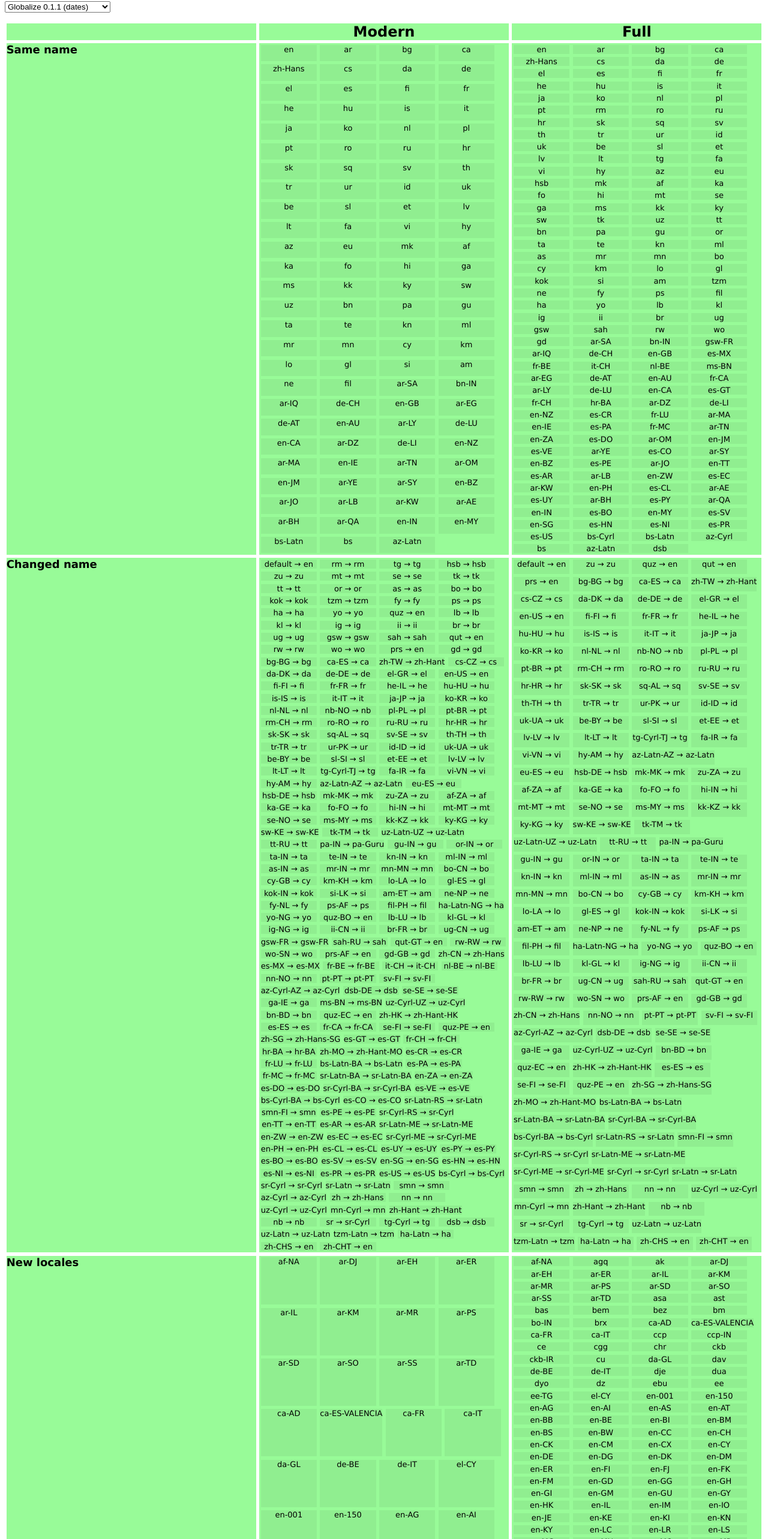
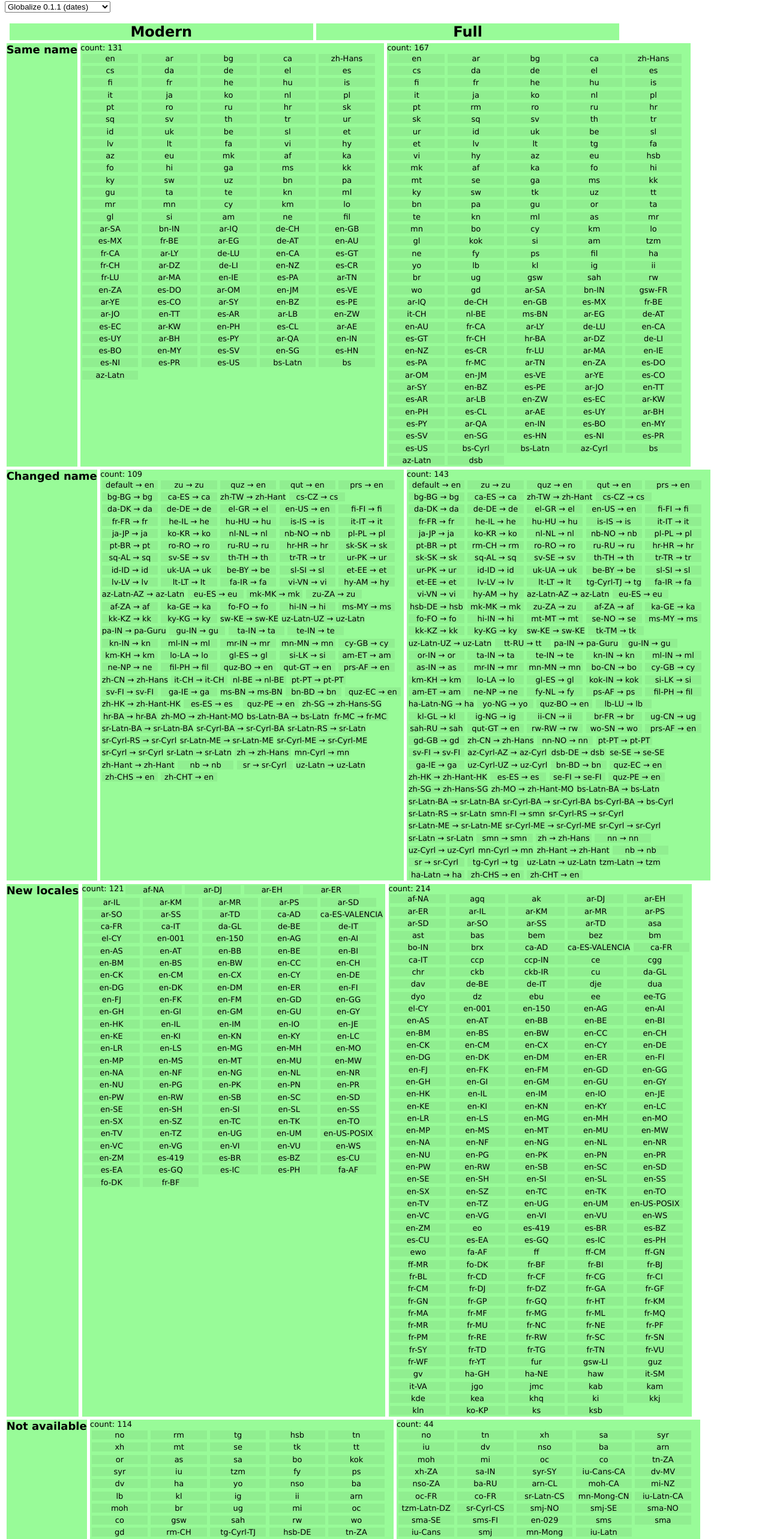
Before and after one commit to kiewic/globalize-examples, an Angular app: page / in a window 1280 px wide. Shown: the part 13-2579 px from the top of the page at 60% size. Built offline with nearby package versions, Linux system fonts and the light colour scheme.

Commit message:
More work in progress

```diff
--- a/src/app/locales/locales.component.css
+++ b/src/app/locales/locales.component.css
@@ -1,11 +1,3 @@
-.locales  {
-  display: flex;
-  flex-grow: 1;
-}
-
-.locale {
-}
-
 .warning {
   background-color: palegoldenrod;
   background-color: lightcoral;
@@ -31,7 +23,6 @@
 .rows .row .cell {
   background-color: palegreen;
   margin: 2pt;
-  flex-basis: 33%;
 }
 
 .rows .row .header,
@@ -48,12 +39,19 @@
   font-size: large;
 }
 
+.intersection.header,
 .intersection {
+  /* as flex child */
+  flex-basis: 40%;
+}
+
+.locales {
+  /* as flex parent */
   display: flex;
   flex-wrap: wrap;
+  align-content: flex-start;
 }
-
-.intersection .locale {
+.locales .locale {
   background-color: lightgreen;
   min-width: 70pt;
   text-align: center;
--- a/src/app/locales/locales.component.html
+++ b/src/app/locales/locales.component.html
@@ -1,59 +1,83 @@
 <div class="rows">
   <div class="row header">
     <div class="cell header"></div>
-    <div class="cell header">Modern</div>
-    <div class="cell header">Full</div>
+    <div class="cell intersection header">Modern</div>
+    <div class="cell intersection header">Full</div>
   </div>
   <div class="row">
     <div class="cell title">Same name</div>
     <div class="cell intersection">
+      <div>count: {{modern.same.length}}</div>
+      <div class="locales">
         <div class="locale" *ngFor="let localeName of modern.same">
           {{localeName}}
         </div>
       </div>
+    </div>
     <div class="cell intersection">
+      <div>count: {{full.same.length}}</div>
+      <div class="locales">
         <div class="locale" *ngFor="let localeName of full.same">
           {{localeName}}
+        </div>
       </div>
     </div>
   </div>
   <div class="row">
     <div class="cell title">Changed name</div>
     <div class="cell intersection">
+      <div>count: {{modern.changed.length}}</div>
+      <div class="locales">
         <div class="locale" *ngFor="let localeName of modern.changed">
           {{localeName}} &#x2192; {{pairs[localeName]}}
         </div>
       </div>
+    </div>
     <div class="cell intersection">
+      <div>count: {{full.changed.length}}</div>
+      <div class="locales">
         <div class="locale" *ngFor="let localeName of full.changed">
           {{localeName}} &#x2192; {{pairs[localeName]}}
+        </div>
       </div>
     </div>
   </div>
   <div class="row">
     <div class="cell title">New locales</div>
     <div class="cell intersection">
+      <div class="locales">
+        <div>count: {{modern.added.length}}</div>
         <div class="locale" *ngFor="let localeName of modern.added">
           {{localeName}}
         </div>
       </div>
+    </div>
     <div class="cell intersection">
+      <div>count: {{full.added.length}}</div>
+      <div class="locales">
         <div class="locale" *ngFor="let localeName of full.added">
           {{localeName}}
+        </div>
       </div>
     </div>
   </div>
   <div class="row">
     <div class="cell title">Not available</div>
     <div class="cell intersection">
+      <div>count: {{modern.removed.length}}</div>
+      <div class="locales">
         <div class="locale" *ngFor="let localeName of modern.removed">
           {{localeName}}
         </div>
       </div>
+    </div>
     <div class="cell intersection">
+      <div>count: {{full.removed.length}}</div>
+      <div class="locales">
         <div class="locale" *ngFor="let localeName of full.removed">
           {{localeName}}
         </div>
       </div>
     </div>
   </div>
+</div>
--- a/src/app/locales/locales.component.ts
+++ b/src/app/locales/locales.component.ts
@@ -35,16 +35,17 @@ export class LocalesComponent implements OnInit {
       availableLocales.splice(availableLocales.indexOf("root"), 1);
       this._availableBundleMapQueue = availableLocales;
     };
+
+    Cldr.setAvailableBundlesHack(this.localeNameService.getModernLocaleNames());
+    this.compare(this.modern, this.localeNameService.getVersion0LocalNames(), this.localeNameService.getModernLocaleNames());
+
     Cldr.setAvailableBundlesHack(this.localeNameService.getFullLocaleNames());
-
-    this.compare(this.modern, this.localeNameService.getVersion0LocalNames(), this.localeNameService.getModernLocaleNames());
     this.compare(this.full, this.localeNameService.getVersion0LocalNames(), this.localeNameService.getFullLocaleNames());
   }
 
   private compare(buckets: LocaleNameBuckets, version0: string[], version1: string[]) {
     for (const localeName of version0) {
       const index = version1.indexOf(localeName);
-      console.log(localeName, index);
       if (index > -1) {
         version1.splice(index, 1);
         buckets.same.push(localeName);
@@ -53,6 +54,7 @@ export class LocalesComponent implements OnInit {
 
       const likelyName = new Cldr(localeName).attributes.bundle;
       if (likelyName) {
+        console.assert(this.pairs[localeName] === undefined || this.pairs[localeName] === likelyName);
         version1.splice(index, 1);
         buckets.changed.push(localeName);
         this.pairs[localeName] = likelyName;
```
Lines whose indentation alone changed are shown as unchanged.
